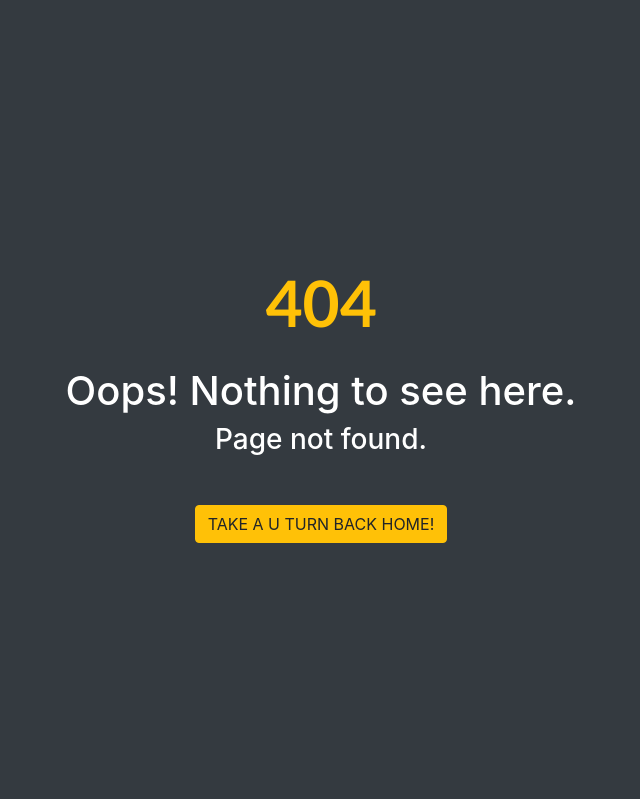
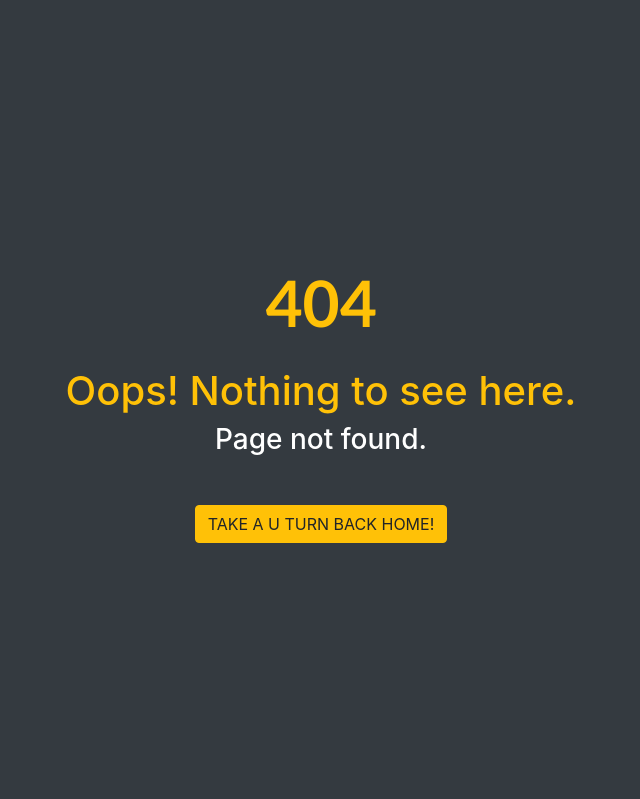
Before and after one commit to Junon72/DreamsOnWheels, a Django app: template templates/errors/404.html in a window 1280 px wide. Shown: the part 81-880 px from the top of the page, without its empty margins (319-959 px from the left). Run offline with Django 3.2, Linux system fonts and the light colour scheme; the template is opened without the code that fills it, so the values that code supplies are empty; some libraries are stand-ins or nearby versions.

Commit message:
Styling correction of error pages. Email settings for heroku and local

```diff
--- a/project/settings.py
+++ b/project/settings.py
@@ -178,7 +178,7 @@ STRIPE_SECRET = os.getenv('STRIPE_SECRET')
 # https://docs.djangoproject.com/en/3.0/howto/static-files/
 
 
-if path.exists('env.py'):
+if 'USE_CONSOLE_EMAIL' in os.environ:
     EMAIL_BACKEND = 'django.core.mail.backends.console.EmailBackend'
     DEFAULT_FROM_EMAIL = 'admin@dow.com'
     EMAIL_HOST_USER = ''
--- a/templates/errors/404.html
+++ b/templates/errors/404.html
@@ -31,10 +31,10 @@
 		<div class="page-wrap d-flex flex-row align-items-center bg-dark">
 			<div class="container">
 				<div class="row justify-content-center h-100">
-					<div class="col-12 text-center">
+					<div class="col-12 text-center my-auto">
 						<p class="error-code">404</p>
-						<h1 class="error-text">Oops! Nothing to see here.</h1>
-						<h3 class="mb-5 error-text">Page not found.</h3>
+						<h1 class="error-text text-warning">Oops! Nothing to see here.</h1>
+						<h3 class="mb-5 error-text text-white">Page not found.</h3>
 						<a href="{% url 'index' %}" class="error-link btn btn-large btn-warning">Take a U turn back
 							home!</a>
 					</div>
--- a/templates/errors/500.html
+++ b/templates/errors/500.html
@@ -26,10 +26,10 @@
 		<div class="page-wrap d-flex flex-row align-items-center bg-dark">
 			<div class="container">
 				<div class="row justify-content-center h-100">
-					<div class="col-12 text-center error-page">
+					<div class="col-12 text-center error-page my-auto">
 						<p class="error-code">500</p>
-						<h1 class="error-text">Oops! Nothing to see here.</h1>
-						<h3 class="mb-5 error-text">Page does not exist.</h3>
+						<h1 class="error-text text_warning">Oops! Nothing to see here.</h1>
+						<h3 class="mb-5 error-text text-white">Page does not exist.</h3>
 						<a href="{% url 'index' %}" class="error-link btn btn-large btn-warning">Take a U turn back home!</a>
 					</div>
 				</div>
```
Also changed, not shown: README.md.
